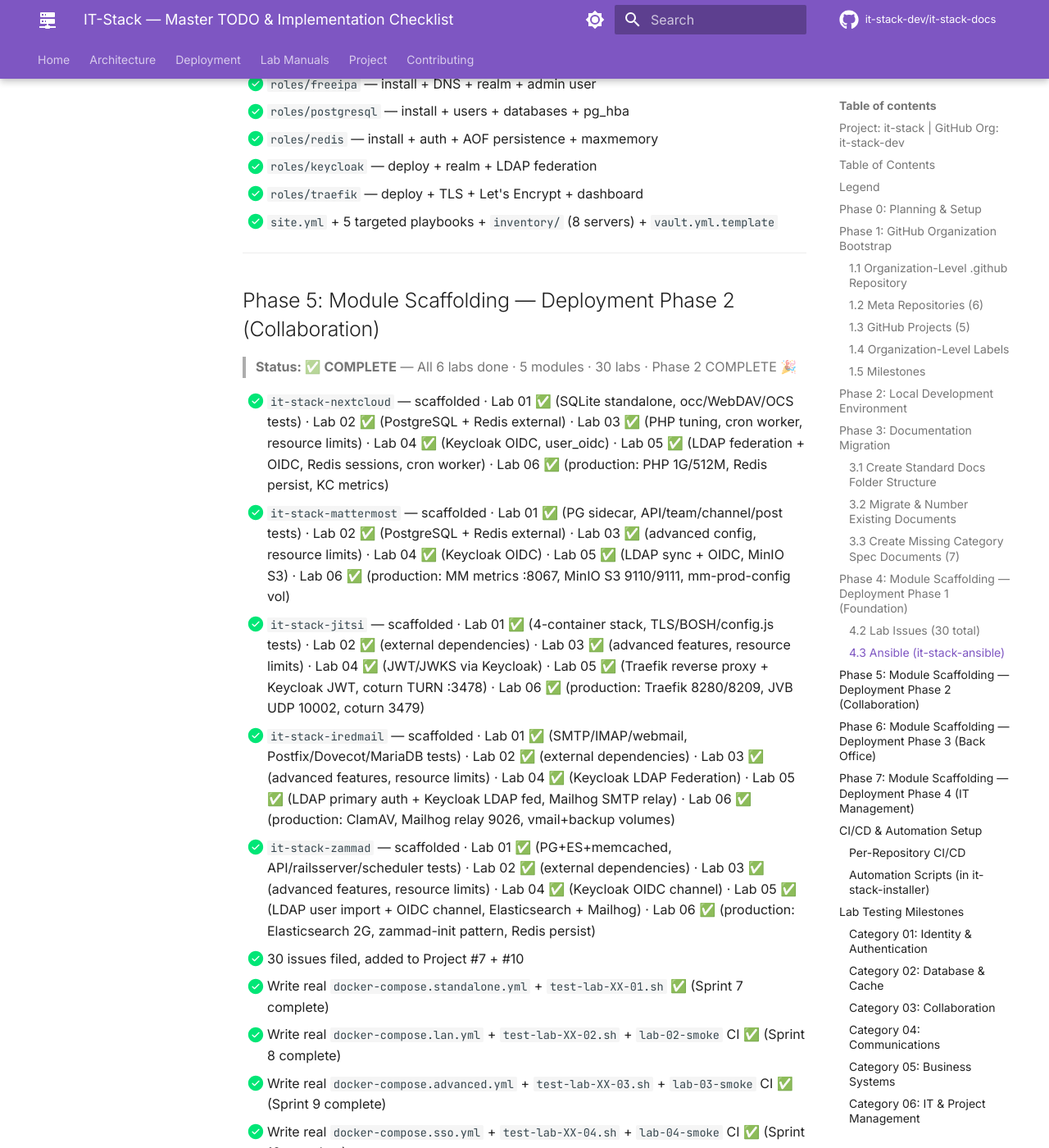
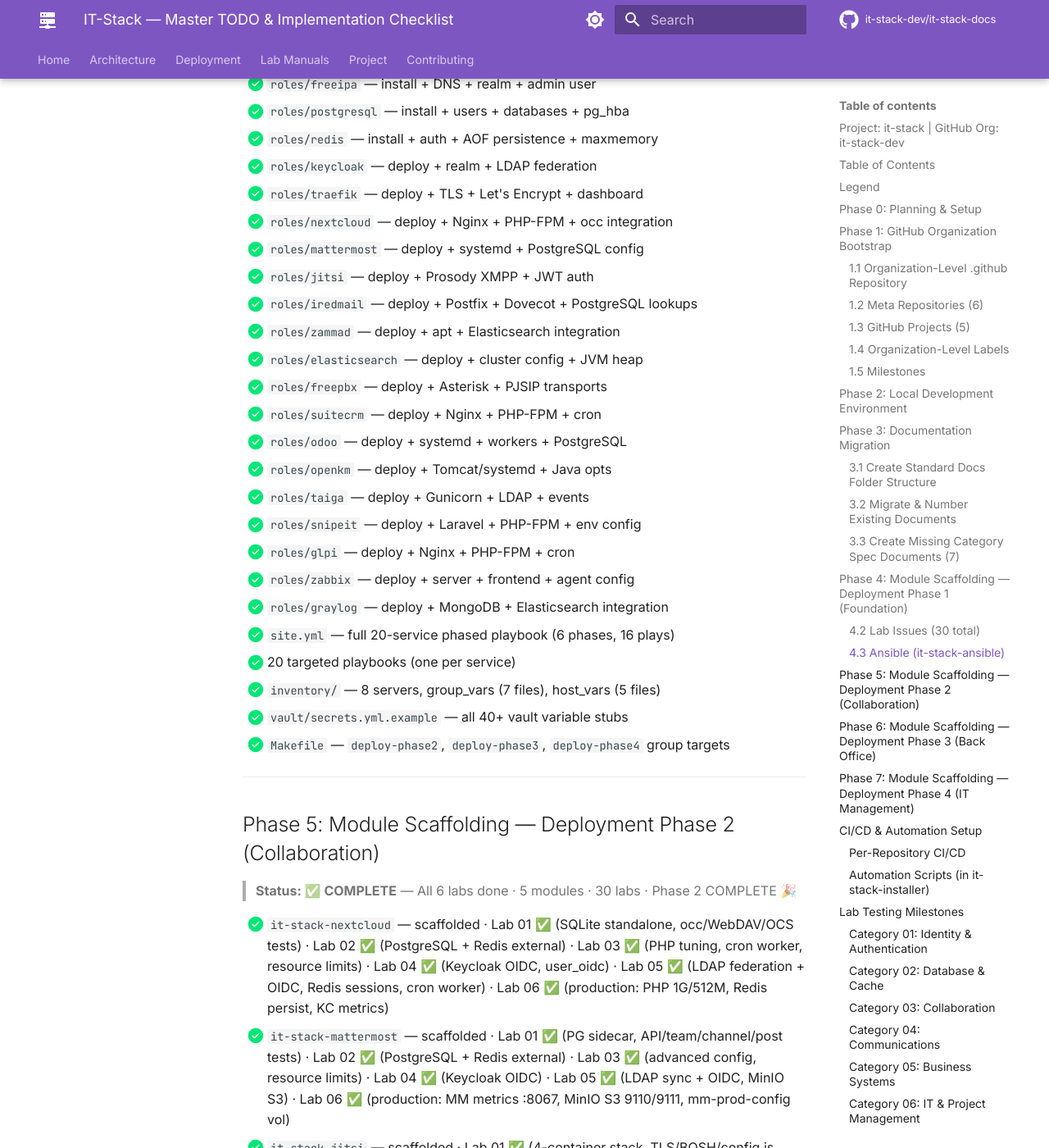
Before and after one commit to it-stack-dev/it-stack-docs, an MkDocs documentation site: the page built from docs/IT-STACK-TODO.md, in a window 1280 px wide and 1400 px high, scrolled down 6647 px. Shown: the whole window at 82% size. Built offline with MkDocs 1.6.1 and Material for MkDocs 9.7.7, drawn with Linux system fonts in a browser that asks for light colours; comment, search, counter and statistics services are not loaded; some of the changed text lies outside the part shown.

Commit message:
docs: Sprint 26 — IT-STACK-TODO + CHANGELOG v1.22.0
- Ansible section expanded: 21 roles now listed (15 new)
- CHANGELOG v1.22.0: full Sprint 26 summary table

```diff
--- a/docs/IT-STACK-TODO.md
+++ b/docs/IT-STACK-TODO.md
@@ -78,7 +78,7 @@
   - [x] Push `main` branch + GitHub Pages enabled
 - [x] Create `it-stack-installer` — bootstrap & automation scripts
 - [x] Create `it-stack-testing` — integration & e2e testing suite
-- [x] Create `it-stack-ansible` — **Full Ansible roles: common, freeipa·keycloak·postgresql·redis·traefik** (76 files, 3,332 lines)
+- [x] Create `it-stack-ansible` — **Full Ansible roles: all 21 services, 20 playbooks, group_vars+host_vars, full site.yml** (161 files)
 - [x] Create `it-stack-terraform` — Terraform modules (VM provisioning)
 - [x] Create `it-stack-helm` — Helm charts for all services
 
@@ -201,7 +201,26 @@ All 5 repos have:
 - [x] `roles/redis` — install + auth + AOF persistence + maxmemory
 - [x] `roles/keycloak` — deploy + realm + LDAP federation
 - [x] `roles/traefik` — deploy + TLS + Let's Encrypt + dashboard
-- [x] `site.yml` + 5 targeted playbooks + `inventory/` (8 servers) + `vault.yml.template`
+- [x] `roles/nextcloud` — deploy + Nginx + PHP-FPM + occ integration
+- [x] `roles/mattermost` — deploy + systemd + PostgreSQL config
+- [x] `roles/jitsi` — deploy + Prosody XMPP + JWT auth
+- [x] `roles/iredmail` — deploy + Postfix + Dovecot + PostgreSQL lookups
+- [x] `roles/zammad` — deploy + apt + Elasticsearch integration
+- [x] `roles/elasticsearch` — deploy + cluster config + JVM heap
+- [x] `roles/freepbx` — deploy + Asterisk + PJSIP transports
+- [x] `roles/suitecrm` — deploy + Nginx + PHP-FPM + cron
+- [x] `roles/odoo` — deploy + systemd + workers + PostgreSQL
+- [x] `roles/openkm` — deploy + Tomcat/systemd + Java opts
+- [x] `roles/taiga` — deploy + Gunicorn + LDAP + events
+- [x] `roles/snipeit` — deploy + Laravel + PHP-FPM + env config
+- [x] `roles/glpi` — deploy + Nginx + PHP-FPM + cron
+- [x] `roles/zabbix` — deploy + server + frontend + agent config
+- [x] `roles/graylog` — deploy + MongoDB + Elasticsearch integration
+- [x] `site.yml` — full 20-service phased playbook (6 phases, 16 plays)
+- [x] 20 targeted playbooks (one per service)
+- [x] `inventory/` — 8 servers, group_vars (7 files), host_vars (5 files)
+- [x] `vault/secrets.yml.example` — all 40+ vault variable stubs
+- [x] `Makefile` — `deploy-phase2`, `deploy-phase3`, `deploy-phase4` group targets
 
 ---
 
```
Also changed, not shown: CHANGELOG.md (+49 -1 lines).
